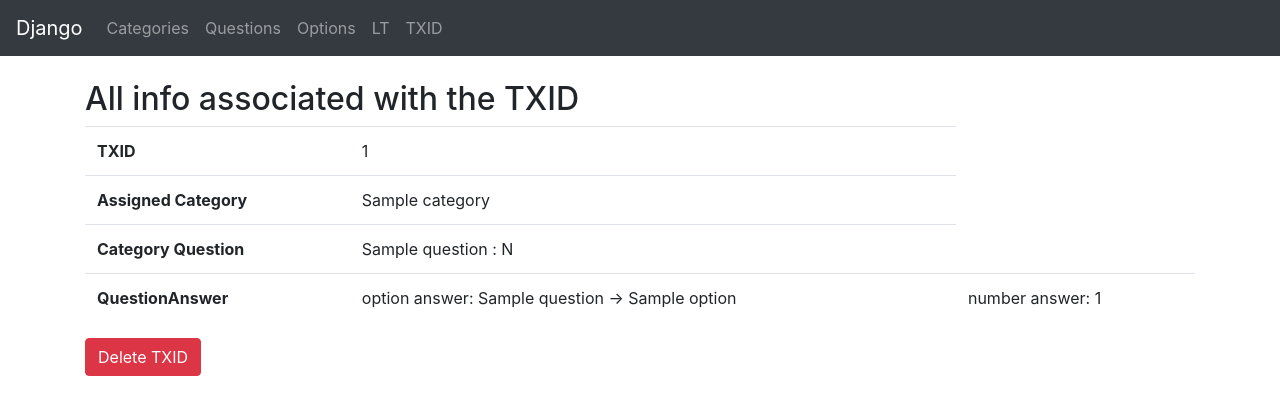
After one commit to jgillard/practising-python-django, a Django app: template categories/templates/txid_detail.html in a window 1280 px wide. The commit adds this page. Shown: the top 415 px of the page. Run offline with Django 3.2, Linux system fonts and the light colour scheme; tables that the repository leaves empty hold one stand-in row (values such as "Sample post"); the template is opened without the code that fills it: values that come from a table or form of the project are taken from there, most other values are stand-ins (such as "Sample title", 1, 10 or a date in 2020); parts of the project's set-up code (start-up, migrations or seed data) failed here and were passed over; some libraries are stand-ins or nearby versions.

Commit message:
Feature: Add 2 new models to support TXs. Add List and Detail views for TXs. Groundwork for Adds and Deletes of TXs

```diff
--- a/categories/models.py
+++ b/categories/models.py
@@ -80,3 +80,57 @@ class Option(models.Model):
 
     def get_absolute_url(self):
         return f'/options/{self.pk}'
+
+
+class TransactionData(models.Model):
+    txid = models.CharField(
+        primary_key=True,
+        max_length=30,
+    )
+
+    category = models.ForeignKey(
+        'Category',
+
+        # prevent deletion of Category if it has TransactionData
+        on_delete=models.PROTECT,
+    )
+
+    class Meta:
+        verbose_name_plural = 'TransactionData'
+
+    def __str__(self):
+        return self.txid
+
+
+class QuestionAnswer(models.Model):
+    txid = models.ForeignKey(
+        'TransactionData',
+
+        # prevent deletion of TransactionData if it has QuestionAnswer
+        on_delete=models.PROTECT,
+    )
+
+    question = models.ForeignKey(
+        'Question',
+
+        # prevent deletion of Question if it has QuestionAnswer
+        on_delete=models.PROTECT,
+    )
+
+    option_answer = models.ForeignKey(
+        'Option',
+
+        # prevent deletion of Option if it has QuestionAnswer
+        on_delete=models.PROTECT,
+
+        null=True,
+        blank=True,
+    )
+
+    number_answer = models.IntegerField(
+        null=True,
+        blank=True,
+    )
+
+    class Meta:
+        verbose_name_plural = 'QuestionAnswers'
--- a/categories/templates/generic_delete.html
+++ b/categories/templates/generic_delete.html
@@ -9,4 +9,9 @@
     <input type="submit" value="Confirm">
 </form>
 
+{% if footer %}
+  <br>
+  <p>{{ footer }}<p>
+{% endif %}
+
 {% endblock %}
--- a/categories/templates/navbar.html
+++ b/categories/templates/navbar.html
@@ -15,6 +15,12 @@
       <li class="nav-item">
         <a class="nav-link" href="/options">Options</a>
       </li>
+      <li class="nav-item">
+        <a class="nav-link" href="/lt">LT</a>
+      </li>
+      <li class="nav-item">
+        <a class="nav-link" href="/txid">TXID</a>
+      </li>
     </ul>
   </div>
 </nav>
--- /dev/null
+++ b/categories/templates/txid_detail.html
@@ -0,0 +1,39 @@
+{% extends "base.html" %}
+
+
+{% block content %}
+
+<h2>All info associated with the TXID</h2>
+<table class="table">
+  <tbody>
+    <tr>
+      <th scope="row">TXID</th>
+      <td>{{ td.txid }}</td>
+    </tr>
+    <tr>
+      <th scope="row">Assigned Category</th>
+      <td>{{ td.category }}</td>
+    </tr>
+    {% for q in qs %}
+    <tr>
+      <th scope="row">Category Question</th>
+      <td>{{ q.title }} : {{ q.answer_type }}</td>
+    </tr>
+    {% endfor %}
+      {% for qa in qas %}
+    <tr>
+      <th scope="row">QuestionAnswer</th>
+        {% if qa.option_answer %}
+            <td>option answer: {{ qa.option_answer }}</td>
+        {% endif %}
+        {% if qa.number_answer %}
+            <td>number answer: {{ qa.number_answer }}</td>
+        {% endif %}
+    </tr>
+    {% endfor %}
+  </tbody>
+</table>
+
+<a class="btn btn-danger" href="{% url 'txid_delete' td.txid %}">Delete TXID</a>
+
+{% endblock %}
--- a/categories/urls.py
+++ b/categories/urls.py
@@ -22,4 +22,8 @@ urlpatterns = [
     path('options/new/', views.OptionCreateView.as_view(), name='option_new'),
     path('options/<int:pk>/edit/', views.OptionUpdateView.as_view(), name='option_edit'),
     path('options/<int:pk>/delete/', views.OptionDeleteView.as_view(), name='option_delete'),
+
+    path('lt/', views.latest_monzo_transaction, name='latest_transaction'),
+    path('txid/', views.TxidListView.as_view(), name='txid_list'),
+    path('txid/<str:txid>/', views.TxidDetailView.as_view(), name='txid_detail'),
 ]
--- a/mysite/settings.py
+++ b/mysite/settings.py
@@ -39,6 +39,7 @@ INSTALLED_APPS = [
     'django.contrib.sessions',
     'django.contrib.messages',
     'django.contrib.staticfiles',
+    'mathfilters',
 ]
 
 MIDDLEWARE = [
--- a/requirements.txt
+++ b/requirements.txt
@@ -1,7 +1,13 @@
+certifi==2018.11.29
+chardet==3.0.4
 dj-database-url==0.5.0
 Django==2.1.5
 django-heroku==0.3.1
+django-mathfilters==0.4.0
 gunicorn==19.9.0
+idna==2.8
 psycopg2==2.7.7
 pytz==2018.9
+requests==2.21.0
+urllib3==1.24.1
 whitenoise==4.1.2
```
Also changed, not shown: categories/admin.py (+13 -1 lines), categories/forms.py (+13 -1 lines), categories/templates/latest_transaction.html (added, +68 -0 lines), categories/templates/txid_list.html (added, +22 -0 lines), categories/templates/txid_new.html (added, +13 -0 lines), categories/views.py (+26 -2 lines), categories/migrations/0003_auto_20190208_0349.py (added), categories/migrations/0004_auto_20190208_0935.py (added).
